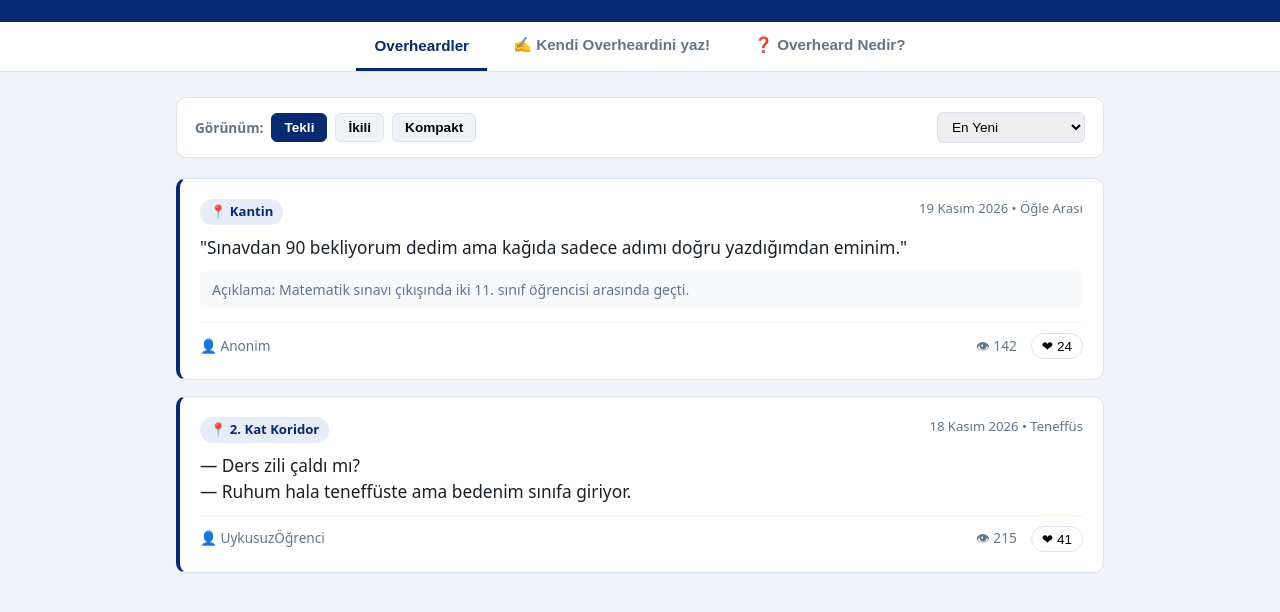
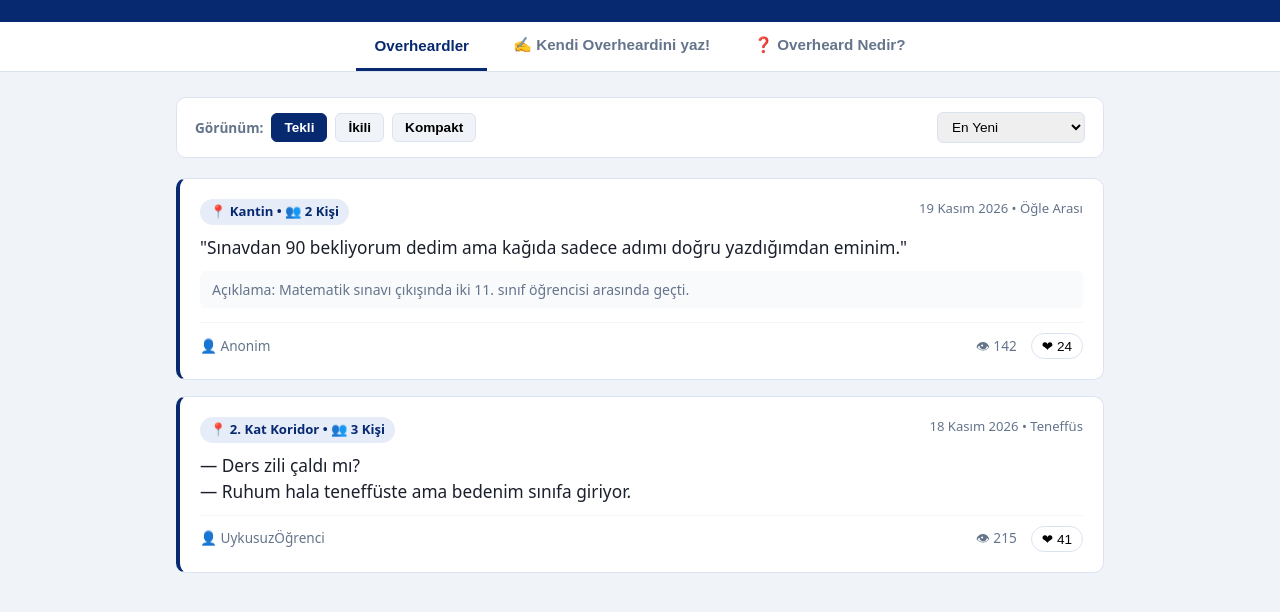
Before and after one commit to mkaloverheard/mkaloverheard.github.io, a plain HTML site: page index.html in a window 1280 px wide. Shown: the part 102-714 px from the top of the page. Drawn offline with Linux system fonts and the light colour scheme.

Commit message:
Update index.html

```diff
--- a/index.html
+++ b/index.html
@@ -45,7 +45,7 @@
         .form-group label { display: block; font-size: 0.88rem; font-weight: 600; margin-bottom: 5px; }
         input, textarea { width: 100%; padding: 11px; border: 1px solid var(--border); border-radius: 8px; font-size: 0.95rem; font-family: inherit; }
         .row-2 { display: grid; grid-template-columns: 1fr 1fr; gap: 12px; }
-        .submit-btn { background: var(--accent); color: #fff; border: none; padding: 13px; width: 100%; border-radius: 8px; font-size: 1rem; font-weight: 700; cursor: pointer; }
+        .submit-btn { background: var(--accent); color: #fff; border: none; padding: 14px; width: 100%; border-radius: 8px; font-size: 1rem; font-weight: 700; cursor: pointer; margin-top: 10px; }
         .submit-btn:hover { background: var(--hover); }
         @media (max-width: 600px) { .feed-grid.double, .row-2 { grid-template-columns: 1fr; } }
     </style>
@@ -116,7 +116,7 @@
         <div id="feedGrid" class="feed-grid">
             <div class="quote-card" data-date="2026-11-19" data-likes="24">
                 <div>
-                    <div class="card-top"><span class="badge-loc">📍 Kantin</span><span>19 Kasım 2026 • Öğle Arası</span></div>
+                    <div class="card-top"><span class="badge-loc">📍 Kantin • 👥 2 Kişi</span><span>19 Kasım 2026 • Öğle Arası</span></div>
                     <p class="quote-text">"Sınavdan 90 bekliyorum dedim ama kağıda sadece adımı doğru yazdığımdan eminim."</p>
                     <div class="quote-note">Açıklama: Matematik sınavı çıkışında iki 11. sınıf öğrencisi arasında geçti.</div>
                 </div>
@@ -128,7 +128,7 @@
 
             <div class="quote-card" data-date="2026-11-18" data-likes="41">
                 <div>
-                    <div class="card-top"><span class="badge-loc">📍 2. Kat Koridor</span><span>18 Kasım 2026 • Teneffüs</span></div>
+                    <div class="card-top"><span class="badge-loc">📍 2. Kat Koridor • 👥 3 Kişi</span><span>18 Kasım 2026 • Teneffüs</span></div>
                     <p class="quote-text">— Ders zili çaldı mı?<br>— Ruhum hala teneffüste ama bedenim sınıfa giriyor.</p>
                 </div>
                 <div class="card-bottom">
```
